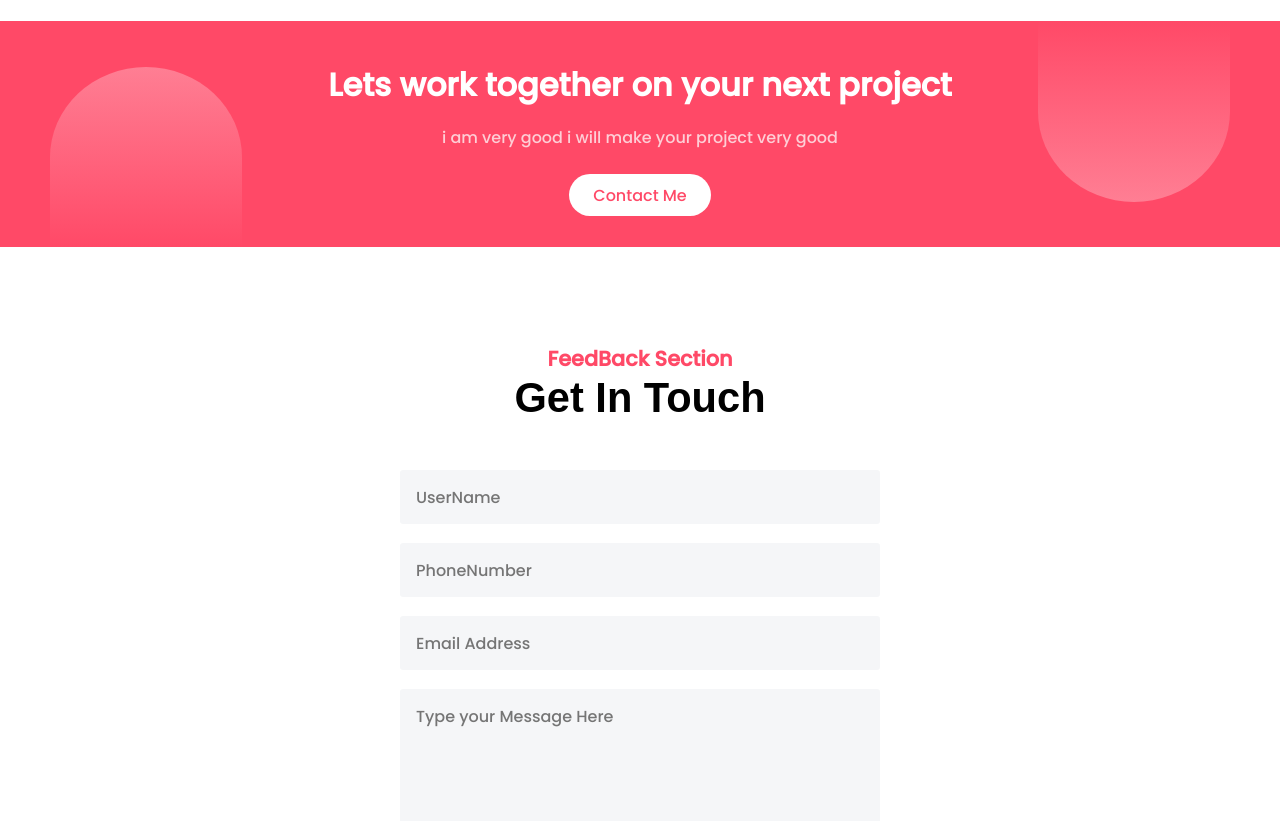
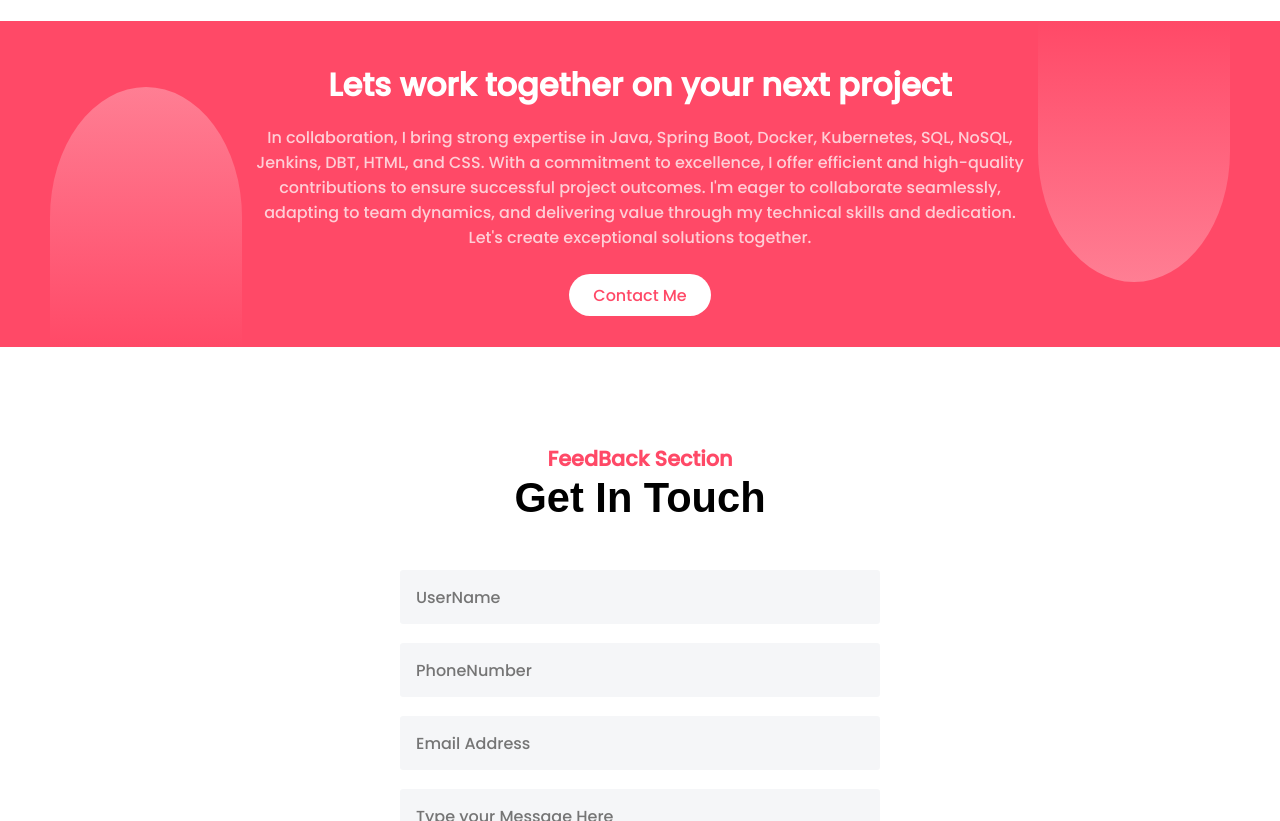
Before and after one commit to shkkr01/PortfolioWebsite, a plain HTML site: page index.html in a window 1280 px wide. Shown: the part 4520-5341 px from the top of the page. Drawn offline with Linux system fonts and the light colour scheme; a web font is replaced by a local one.

Commit message:
Update index.html

```diff
--- a/index.html
+++ b/index.html
@@ -355,7 +355,7 @@
             <div class="container">
                 <div class="project-content">
                     <h2 class="fill-white">Lets work together on your next project</h2>
-                    <p class="fill-light-pink para">i am very good i will make your project very good</p>
+                    <p class="fill-light-pink para">In collaboration, I bring strong expertise in Java, Spring Boot, Docker, Kubernetes, SQL, NoSQL, Jenkins, DBT, HTML, and CSS. With a commitment to excellence, I offer efficient and high-quality contributions to ensure successful project outcomes. I'm eager to collaborate seamlessly, adapting to team dynamics, and delivering value through my technical skills and dedication. Let's create exceptional solutions together.</p>
                     <a href="#about" class="primary-btn" data-type="white-btn">Contact Me</a>
                 </div>
             </div>
```
